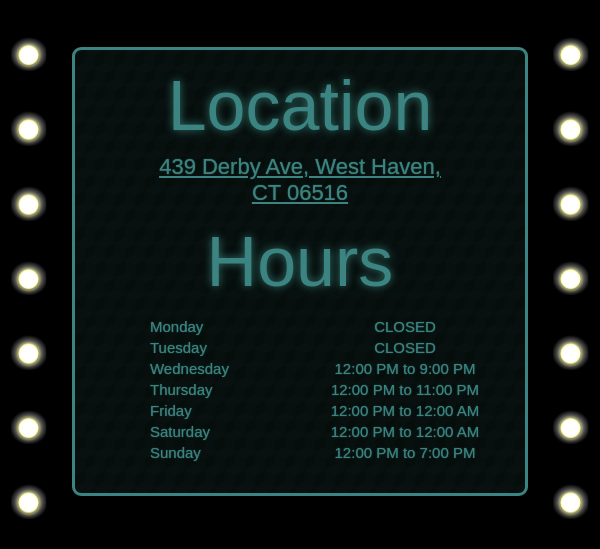
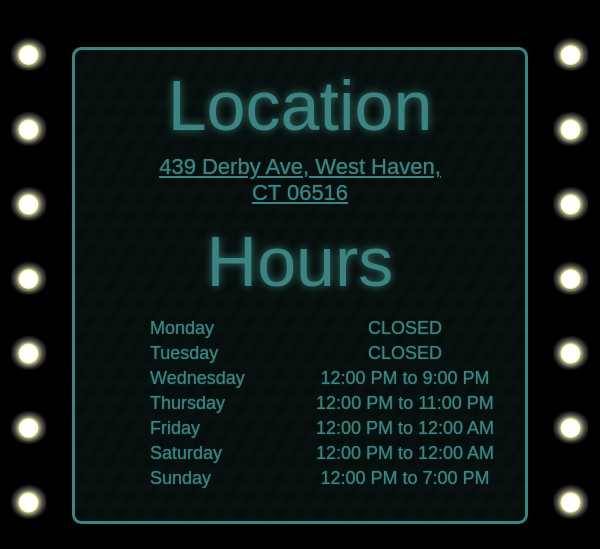
Before and after one commit to losecontrol4/Pub34-2.0, a plain HTML site: page index.html in a window 600 px wide. Shown: the part 2572-3121 px from the top of the page. Drawn offline with Linux system fonts and the light colour scheme; a web font is replaced by a local one.

Commit message:
cleaning

```diff
--- a/style.css
+++ b/style.css
@@ -567,7 +567,7 @@ ul {
     align-items: center;
     gap: .5vh;
     padding: 0px;
-    /* margin-bottom: 3vh; */
+    margin-bottom: 3vh;
 }
 
 
@@ -824,6 +824,7 @@ ul {
 
     ul {
         font-size: 3vw;
+        margin-bottom: 0vh;
     }
 
     .social-media {
@@ -862,12 +863,6 @@ ul {
 
   }
 
-  @media only screen and (max-width: 900px) and (min-width: 600px) {
-    ul {
-        font-size: 2.5vw;
-    }
-
-  }
 
   @media only screen and (min-width: 1000px) {
     .agenda {
```
